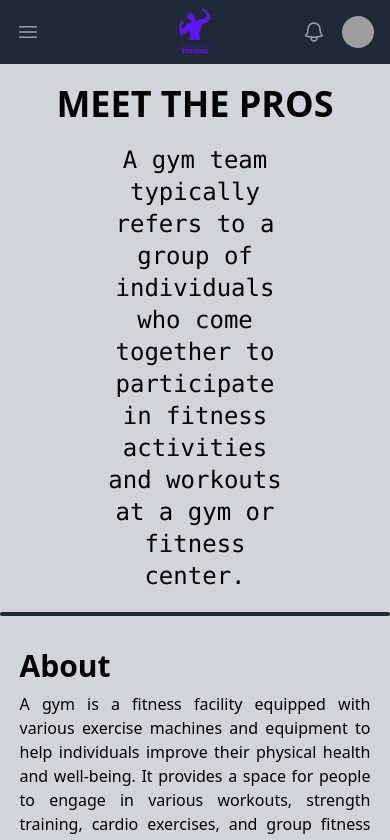
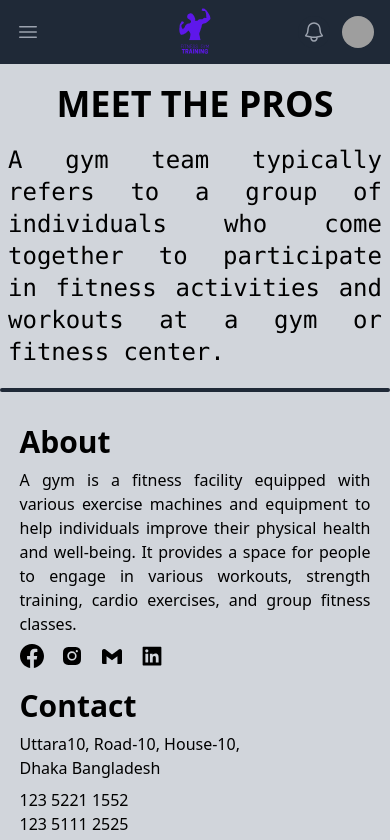
Before and after one commit to mostakshahariyar/gym, a React (Create React App) app: page /team in a window 390 px wide. Shown: the top 840 px of the page. Built offline with nearby package versions, Linux system fonts and the light colour scheme; grey boxes are pictures that could not be loaded.

Commit message:
responsive team

```diff
--- a/src/component/Team/Team.js
+++ b/src/component/Team/Team.js
@@ -4,7 +4,7 @@ const Team = () => {
         return (
                 <div className='bg-gray-300 w-100'>
                         <p className='text-4xl text-center font-extrabold uppercase py-5 font-sans'>Meet The pros</p>
-                        <p className='text-center w-[50%] font-mono text-2xl mx-auto pb-5'>A gym team typically refers to a group of individuals who come together to participate in fitness activities and workouts at a gym or fitness center.</p>
+                        <p className='lg:text-center text-justify lg:p-[0] px-[.5rem] w-[100%] lg:w-[50%] font-mono text-2xl mx-auto pb-5'>A gym team typically refers to a group of individuals who come together to participate in fitness activities and workouts at a gym or fitness center.</p>
                 </div>
         );
 };
```
